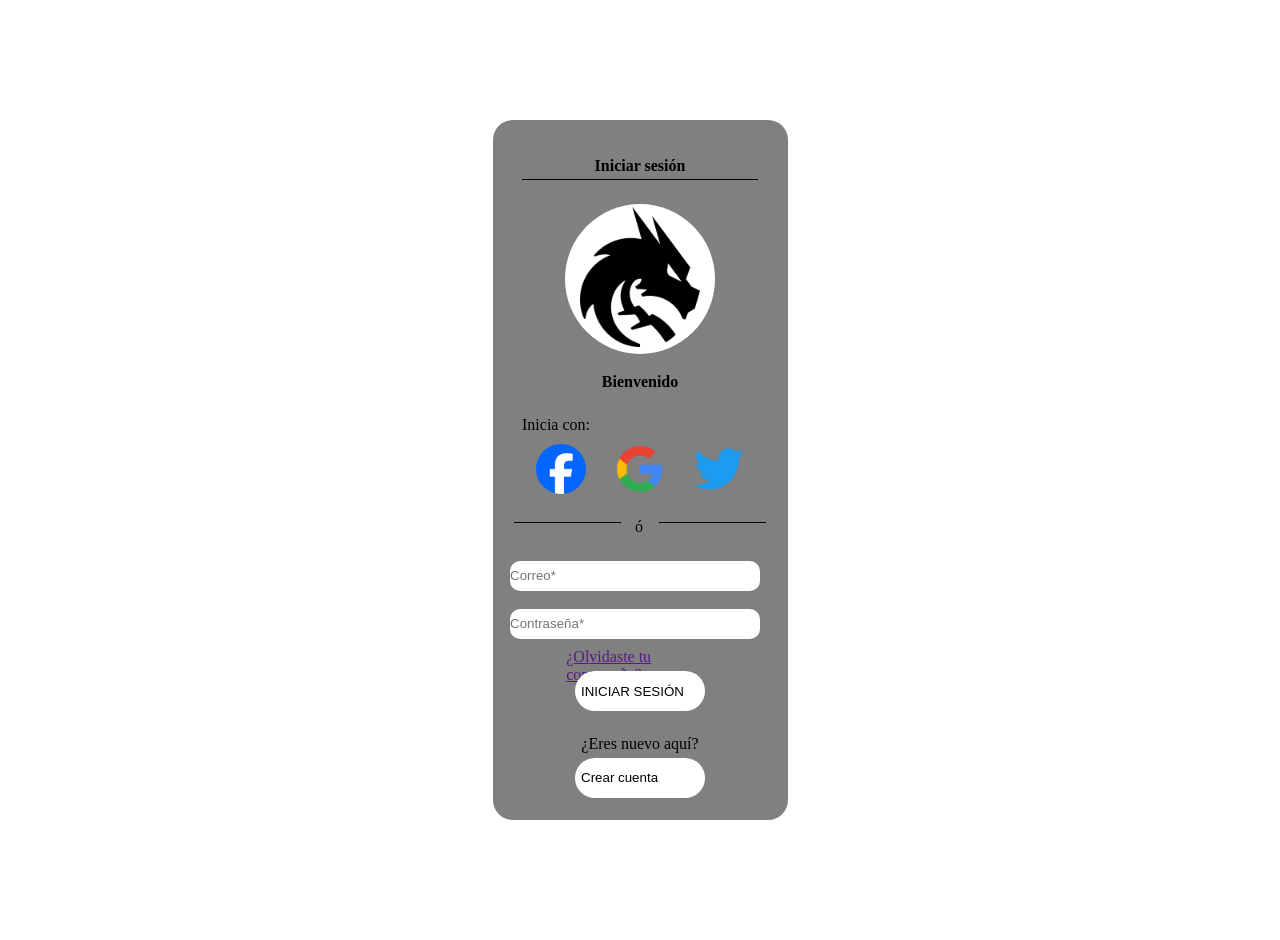
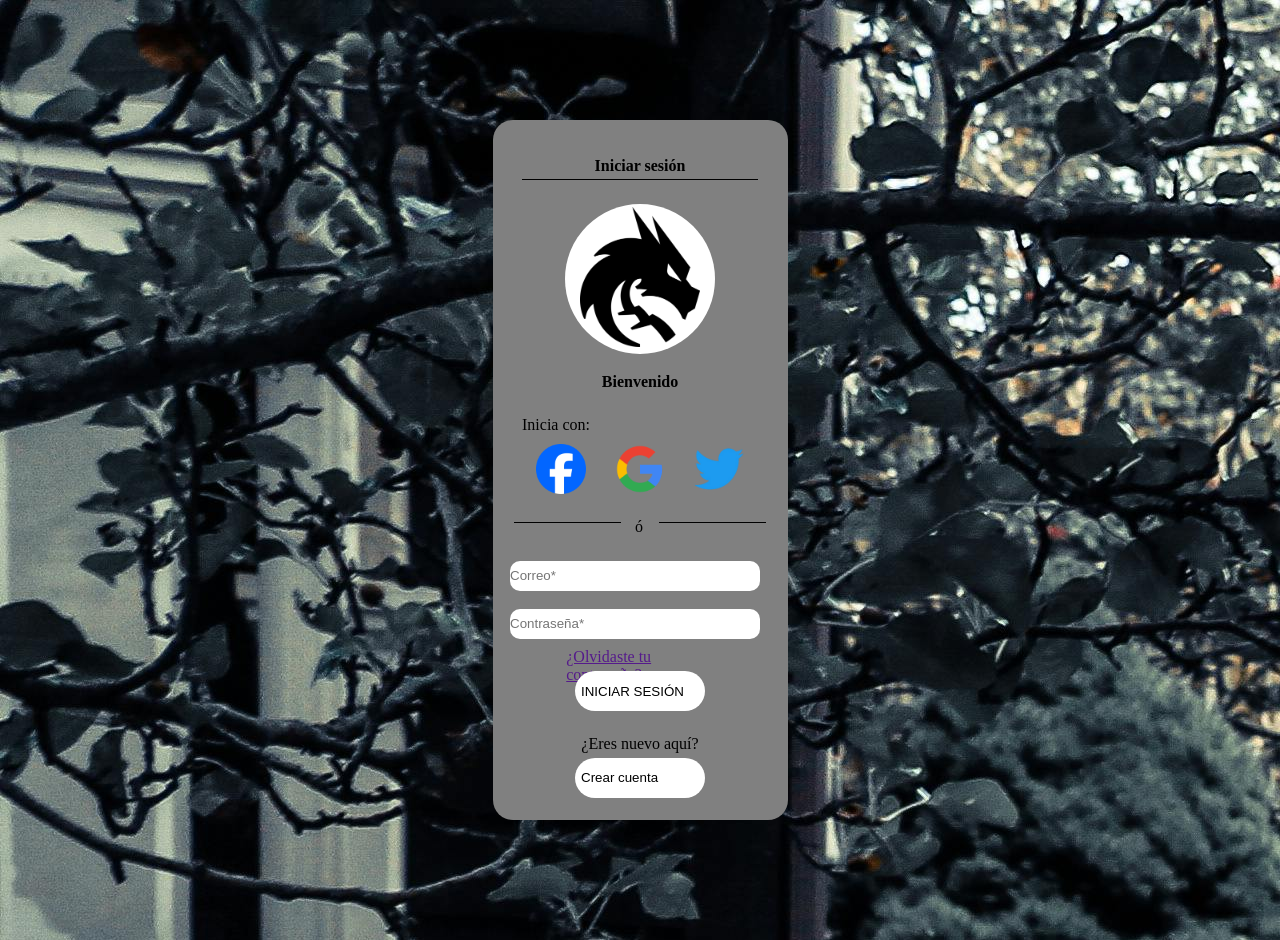
Before and after one commit to roliberyucra/ventas, a PHP site: page / in a window 1280 px wide. Run offline with PHP 8.4, Linux system fonts and the light colour scheme; a stand-in replaces the project's code that opens the database connection; some libraries are stand-ins or nearby versions.

Commit message:
update_login3.0

```diff
--- a/views/login.php
+++ b/views/login.php
@@ -7,7 +7,7 @@
     <link rel="icon" href="./views/plantilla/img/loguito.png" type="image/x-icon">
     <title>Login</title>
 </head>
-<body>
+<body style="background-image: url('./views/plantilla/img/audi.jpg');">
 <div id="contenido_login">
         <div class="caja1">
             <p><b>Iniciar sesión</b></p>
```
